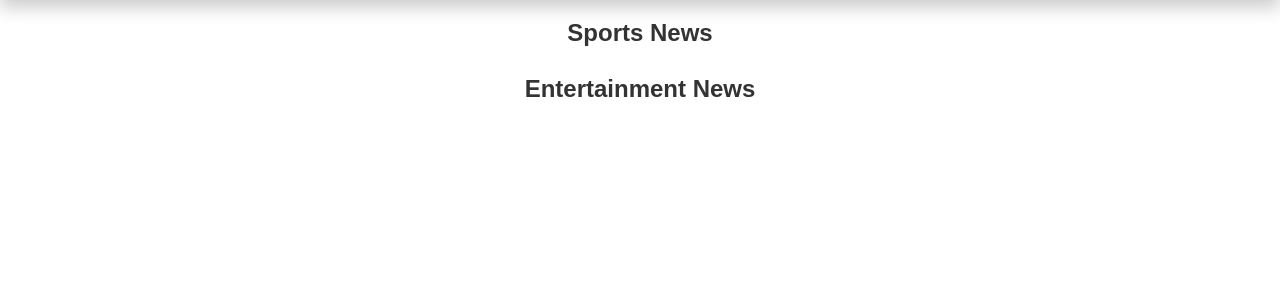
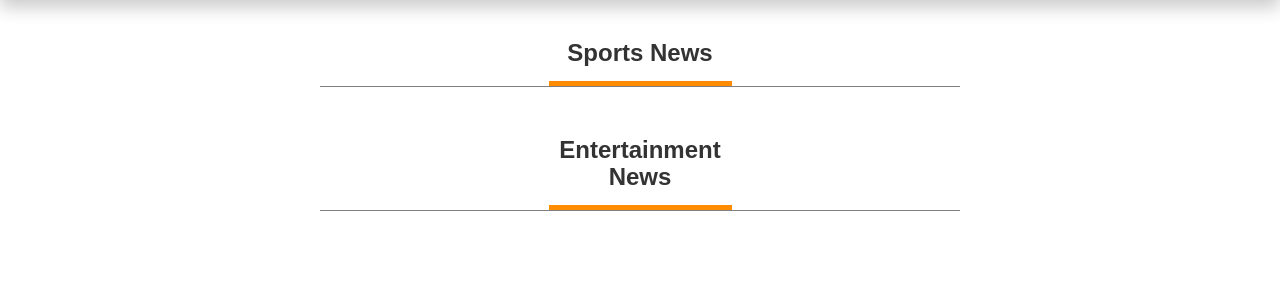
Before and after one commit to ZephonMakale/News-Api, a Flask app: template app/templates/sports.html in a window 1280 px wide. Shown: the part 100-400 px from the top of the page. Run offline with Flask 2, Linux system fonts and the light colour scheme; the template is opened without the code that fills it, so the values that code supplies are empty; parts of the project's set-up code (start-up, migrations or seed data) failed here and were passed over; some libraries are stand-ins or nearby versions.

Commit message:
modify style of the sports page

```diff
--- a/app/templates/sports.html
+++ b/app/templates/sports.html
@@ -28,12 +28,18 @@
     {% block content %}
 
      <!--Sports Articles-->
-     <h3>Sports News</h3>
+     <div class="container" style="border-bottom: 1px solid rgba(0, 0, 0, 0.5); margin-bottom: 20px; width: 50%;">
+        <h3 style="border-bottom: 5px solid #ff8c00; margin-bottom: 0px; padding-bottom: 15px; margin-left: auto; margin-right: auto; width: 30%; ">Sports News</h3>
+     </div>
+
      <ul>
         {{ macro.displaySourcesList(sports)}}
     </ul>
     <!--Entertainment Articles-->
-    <h3>Entertainment News</h3>
+    <div class="container" style="border-bottom: 1px solid rgba(0, 0, 0, 0.5); margin-bottom: 20px; width: 50%;">
+        <h3 style="border-bottom: 5px solid #ff8c00; margin-bottom: 0px; padding-bottom: 15px; margin-left: auto; margin-right: auto; width: 30%; ">Entertainment News</h3>
+    </div>
+
     <ul>
        {{ macro.displaySourcesList(entertainment)}}
    </ul>
```
